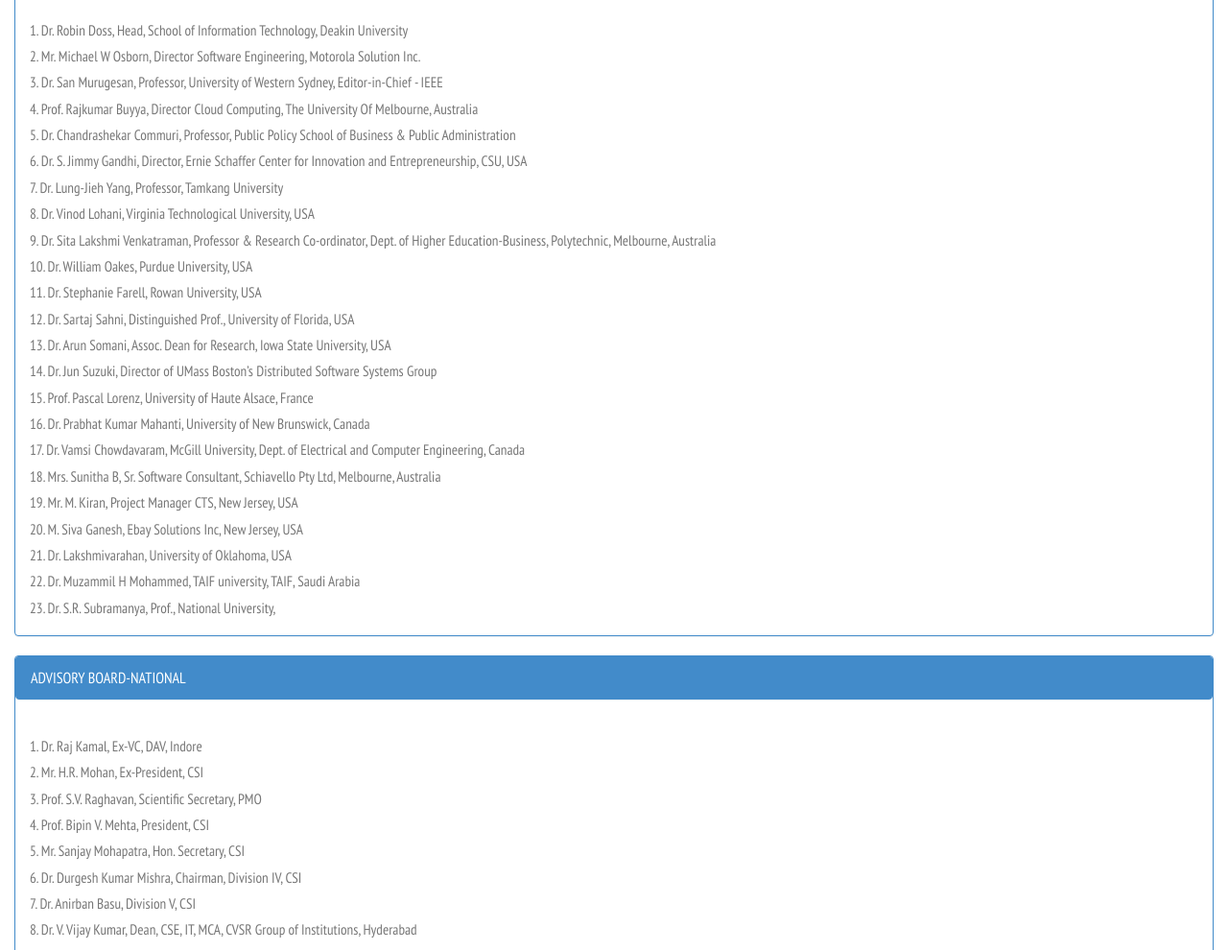
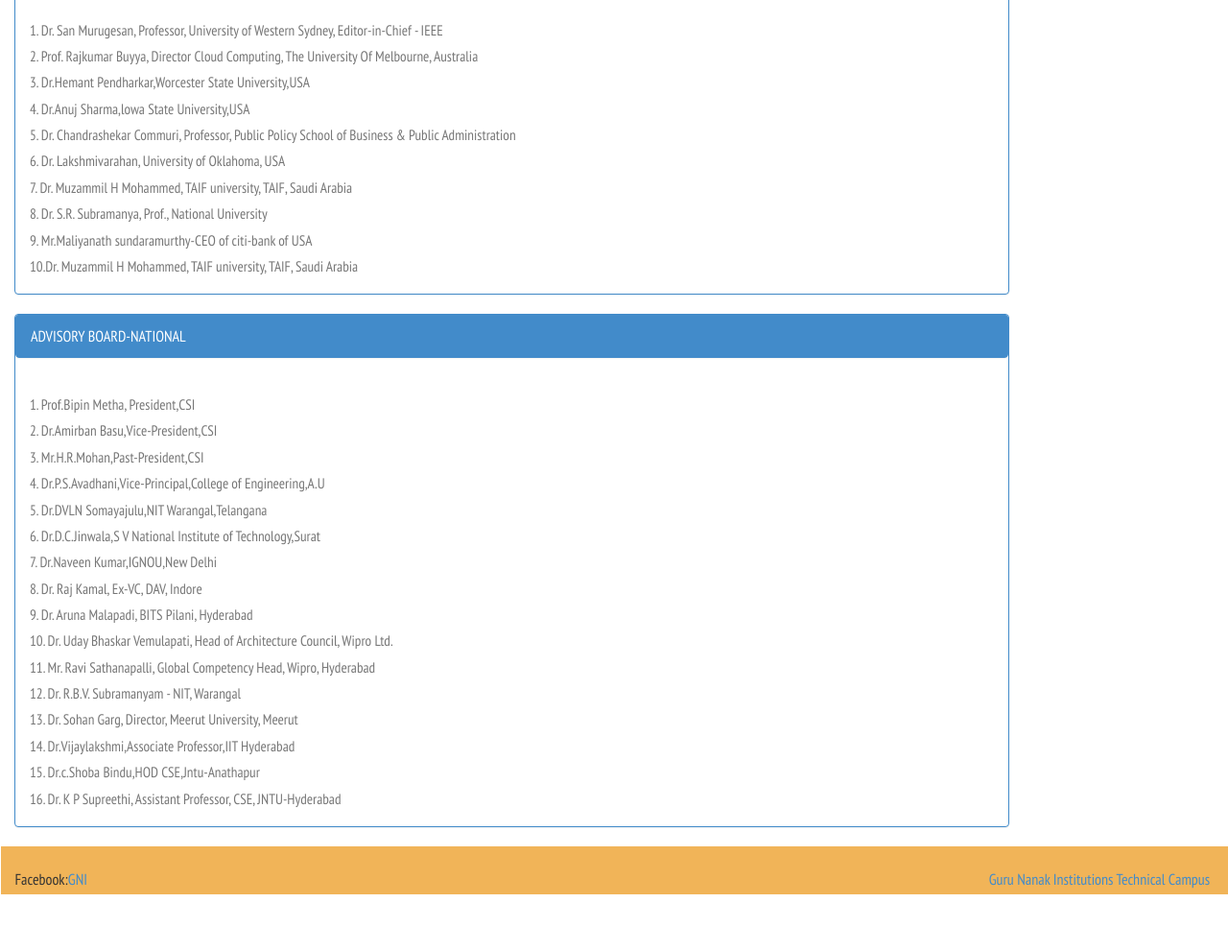
Before and after one commit to omkarnanda/ICICSE2016, a plain HTML site: page program.html in a window 1280 px wide. Shown: the part 550-1540 px from the top of the page at 96% size. After the commit the page ends 1482 px from the top, so only its background shows below. Drawn offline with Linux system fonts and the light colour scheme; files whose address does not match are found by name.

Commit message:
commit 2

```diff
--- a/program.html
+++ b/program.html
@@ -176,98 +176,55 @@ $(document).ready(function(){
   </div>
 
   <br>
-  <div class="col-md-12">
+  <div class="col-md-10">
 
   <!-- <div class="col-md-4">  -->
-  <div class="panel panel-primary">
+
+<div class="panel panel-primary">
     <div class="panel panel-heading">
       ADVISORY BOARD-INTERNATIONAL
     </div>
   <div class="panel-body">
- 1. Dr. Robin Doss, Head, School of Information Technology, Deakin University<br>
-2. Mr. Michael W Osborn, Director Software Engineering, Motorola Solution Inc.<br>
-3. Dr. San Murugesan, Professor, University of Western Sydney, Editor-in-Chief - IEEE<br>
-4. Prof. Rajkumar Buyya, Director Cloud Computing, The University Of Melbourne, Australia<br>
+
+1. Dr. San Murugesan, Professor, University of Western Sydney, Editor-in-Chief - IEEE<br>
+2. Prof. Rajkumar Buyya, Director Cloud Computing, The University Of Melbourne, Australia<br>
+3. Dr.Hemant Pendharkar,Worcester State University,USA<br>
+4. Dr.Anuj Sharma,lowa State University,USA<br>
 5. Dr. Chandrashekar Commuri, Professor, Public Policy School of Business & Public Administration<br>
-6. Dr. S. Jimmy Gandhi, Director, Ernie Schaffer Center for Innovation and Entrepreneurship, CSU, USA<br>
-7. Dr. Lung-Jieh Yang, Professor, Tamkang University<br>
-8. Dr. Vinod Lohani, Virginia Technological University, USA<br>
-9. Dr. Sita Lakshmi Venkatraman, Professor & Research Co-ordinator, Dept. of Higher Education-Business, Polytechnic, Melbourne, Australia<br>
-10. Dr. William Oakes, Purdue University, USA<br>
-11. Dr. Stephanie Farell, Rowan University, USA<br>
-12. Dr. Sartaj Sahni, Distinguished Prof., University of Florida, USA<br>
-13. Dr. Arun Somani, Assoc. Dean for Research, Iowa State University, USA<br>
-14. Dr. Jun Suzuki, Director of UMass Boston’s Distributed Software Systems Group<br>
-15. Prof. Pascal Lorenz, University of Haute Alsace, France<br>
-16. Dr. Prabhat Kumar Mahanti, University of New Brunswick, Canada<br>
-17. Dr. Vamsi Chowdavaram, McGill University, Dept. of Electrical and Computer Engineering, Canada<br>
-18. Mrs. Sunitha B, Sr. Software Consultant, Schiavello Pty Ltd, Melbourne, Australia<br>
-19. Mr. M. Kiran, Project Manager CTS, New Jersey, USA<br>
-20. M. Siva Ganesh, Ebay Solutions Inc, New Jersey, USA<br>
-21. Dr. Lakshmivarahan, University of Oklahoma, USA<br>
-22. Dr. Muzammil H Mohammed, TAIF university, TAIF, Saudi Arabia<br>
-23. Dr. S.R. Subramanya, Prof., National University,
+6. Dr. Lakshmivarahan, University of Oklahoma, USA<br>
+7. Dr. Muzammil H Mohammed, TAIF university, TAIF, Saudi Arabia<br>
+8. Dr. S.R. Subramanya, Prof., National University<br>
+9. Mr.Maliyanath sundaramurthy-CEO of citi-bank of USA<br>
+10.Dr. Muzammil H Mohammed, TAIF university, TAIF, Saudi Arabia
    </div>
 </div>
 </div>
-<div>
-<div class="col-md-12">
-
+</div>
+    <div class="col-md-10">
  <div class="panel panel-primary">
     <div class="panel panel-heading">
       ADVISORY BOARD-NATIONAL
     </div>
   <div class="panel-body">
-1. Dr. Raj Kamal, Ex-VC, DAV, Indore<br>
-
-2. Mr. H.R. Mohan, Ex-President, CSI<br>
-
-3. Prof. S.V. Raghavan, Scientific Secretary, PMO<br>
-4. Prof. Bipin V. Mehta, President, CSI<br>
-5. Mr. Sanjay Mohapatra, Hon. Secretary, CSI<br>
-6. Dr. Durgesh Kumar Mishra, Chairman, Division IV, CSI<br>
-7. Dr. Anirban Basu, Division V, CSI<br>
-8. Dr. V. Vijay Kumar, Dean, CSE, IT, MCA, CVSR Group of Institutions, Hyderabad<br>
-9. Dr. A. Govardhan, Professor, JNTUH<br>
-10. Dr. Aruna Malapadi, BITS Pilani, Hyderabad<br>
-11. Dr. Naveen Kumar, Professor, IGNOU, New Delhi<br>
-12. Mr. Y. Prasad, CEO, Semantic Technologies, Hyderabad<br>
-13. Dr. Uday Bhaskar Vemulapati, Head of Architecture Council, Wipro Ltd.<br>
-14. Mr. Ravi Sathanapalli, Global Competency Head, Wipro, Hyderabad<br>
-15. Dr. A. Sadanandam, Professor, Kakatiya University, Warangal<br>
-16. Dr. Somayajulu - NIT, Warangal<br>
-17. Dr. R.B.V. Subramanyam - NIT, Warangal<br>
-18. Dr. P. S.Avadani, Vice Principal, A.U<br>
-19. Prof. Atul Negi, School of CIS, University Of Hyderabad<br>
-20. Mr. Krishan Murthy, IBM, Hyderabad<br>
-21. Dr. R. Sridevi, Professor, CSE-JNTUH<br>
-22. Dr. Sohan Garg, Director, Meerut University, Meerut<br>
-23. Mr. Hari Devarapalli, TCS, CS Chair-IEEE HYD-SEC
+1. Prof.Bipin Metha, President,CSI<br>
+2. Dr.Amirban Basu,Vice-President,CSI<br>
+3. Mr.H.R.Mohan,Past-President,CSI<br>
+4. Dr.P.S.Avadhani,Vice-Principal,College of Engineering,A.U<br>
+5. Dr.DVLN Somayajulu,NIT Warangal,Telangana<br>
+6. Dr.D.C.Jinwala,S V National Institute of Technology,Surat<br>
+7. Dr.Naveen Kumar,IGNOU,New Delhi<br>
+8. Dr. Raj Kamal, Ex-VC, DAV, Indore<br>
+9. Dr. Aruna Malapadi, BITS Pilani, Hyderabad<br>
+10. Dr. Uday Bhaskar Vemulapati, Head of Architecture Council, Wipro Ltd.<br>
+11. Mr. Ravi Sathanapalli, Global Competency Head, Wipro, Hyderabad<br>
+12. Dr. R.B.V. Subramanyam - NIT, Warangal<br>
+13. Dr. Sohan Garg, Director, Meerut University, Meerut<br>
+14. Dr.Vijaylakshmi,Associate Professor,IIT Hyderabad<br>
+15. Dr.c.Shoba Bindu,HOD CSE,Jntu-Anathapur<br>
+16. Dr. K P Supreethi, Assistant Professor, CSE, JNTU-Hyderabad
   </div>
 </div>
 </div>
-<!-- <div class="col-md-4">
-  <div class="panel panel-primary">
-    <div class="panel panel-heading">
-      TECHNICAL PROGRAM COMMITTEE
-    </div>
-  <div class="panel-body">
-    Dr Zubair Baig, School of Computer and Security Science Edith Cowan University, Western Australia
-Prof. Rajkumar Buyya , Director, Cloud Computing and Distributed Systems (CLOUDS) Lab, Department of Computing and Information Systems, The University of Melbourne
-Dr. Lakshmivarahan, University of Oklahoma, USA
-Dr. S.R. Subramanya, National University, San Diego, USA
-Dr. Hemant Pendharkar, Professor - Worcester State University, USA
-Prof. Soura Dasgupta, Professor, The University of Iowa College of Engineering Electrical and Computer Engineering, lowa, IA
-Dr. Sitalakshmi Venkatraman, Department of Higher Education - Business (IT), Melbourne Polytechnic
-Prof. San Murugesan, Professor, University of Western Sydney, Sydney, Australia
-Dr. Muzammil H Mohammed, TAIF University, TAIF, Saudi Arabia
-Dr. Lalit Awasthy, Professor, National Institute of Technology, Hamirpur, India
-Dr. P. S. Grover     Professor, Delhi University, India
-Dr. Aruna Malapadi, Professor, Bits Pilani, Hyderabad,
-
-
-  </div>
-</div> -->
 </div>
 </div>
 
```
Also changed, not shown: dates.html (+2 -2 lines), index.html (+2 -4 lines), images/2.jpg (deleted), images/2b.jpg, images/2edit.jpg (deleted), images/all.jpg (deleted), images/other.jpg (deleted), images/otherb.jpg.
